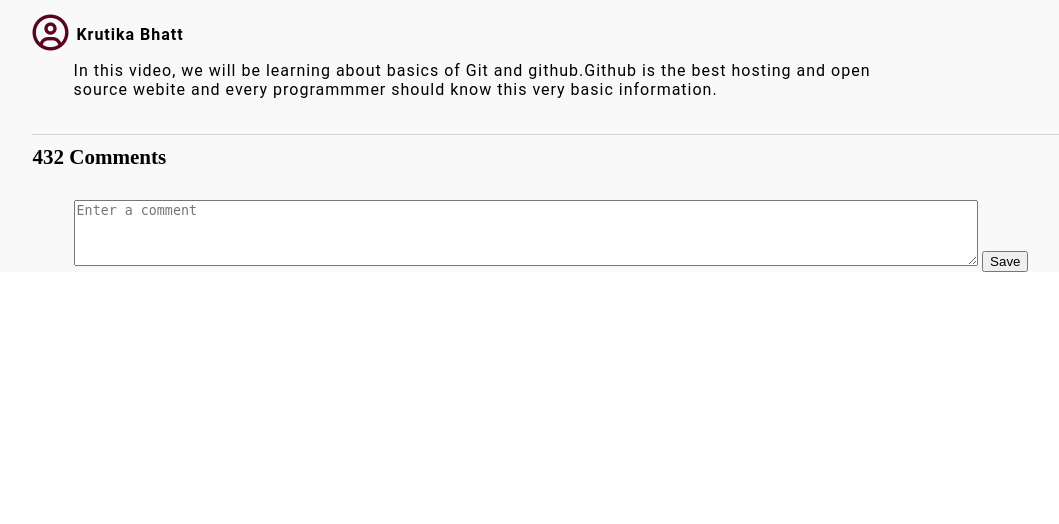
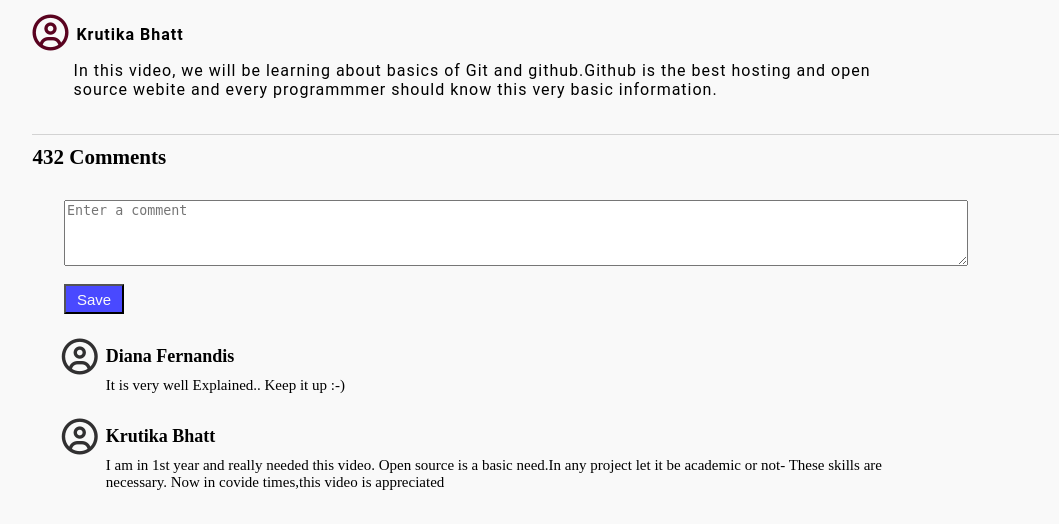
Before and after one commit to CSI-KJSCE/Video-Sharing-21-22-WorkShop1, a Django app: page /videoView/ in a window 1280 px wide. Shown: the part 790-1314 px from the top of the page, without its empty margins (70-1129 px from the left). Before the commit the page ends 1062 px from the top, so only its background shows below. Run offline with Django 3.2, Linux system fonts and the light colour scheme; some libraries are stand-ins or nearby versions.

Commit message:
Comment section added

```diff
--- a/static/css/video.css
+++ b/static/css/video.css
@@ -95,7 +95,51 @@
 }
 
 .MyComment{
-    display:block;
+    display:table-caption;
+    font-family: sans-serif;
     margin-left: 3.5%;
     margin-top: 30px;
 }
+
+.Comment_button{
+    height:30px;
+    margin-top:13px;
+    justify-self: end;
+    width:60px;
+    font-size: 15px;
+    color :#f9f9f9;
+    background-color:rgb(73, 73, 255);
+    cursor : pointer;
+
+}
+
+.OthersComment {
+    display: block;
+    margin-top:15px;
+    padding-top: 10px;
+    padding-bottom: 8px;
+    margin-left: 2.5%;
+}
+
+.SingleComment {
+    margin-bottom: 25px;
+}
+.NameText {
+    width : 800px;
+}
+.NameText >h4{
+    font-size:18px;
+    font-weight:bold;
+    margin-bottom: 5px;
+    margin-top: 7px;
+}
+.NameText >p{
+    font-size:15px;
+    margin-top: 10px;
+}
+
+.AlignCommentItem >i{
+    font-size:2em;
+    color :rgb(49, 48, 49);
+    margin-right: 8px;
+}
--- a/templates/videoView.html
+++ b/templates/videoView.html
@@ -70,7 +70,31 @@
                     <h3> 432 Comments</h3>
                     <div class="MyComment">
                         <textarea rows="4" cols="110" placeholder="Enter a comment"></textarea>
-                        <button>Save</button>
+                        <button class="Comment_button">Save</button>
+                    </div>
+
+                    <div class="OthersComment">
+                        <div class="SingleComment">
+                            <div class="AlignCommentItem" style="display: flex;">
+                                <i class="fa fa-user-circle-o" aria-hidden="true"></i>
+                                <div class="NameText">
+                                    <h4>Diana Fernandis</h4>
+                                    <p>It is very well Explained.. Keep it up :-)</p>
+                                </div>
+
+                            </div>
+                        </div>
+
+                        <div class="SingleComment">
+                            <div class="AlignCommentItem" style="display: flex;">
+                                <i class="fa fa-user-circle-o" aria-hidden="true"></i>
+                                <div class="NameText">
+                                    <h4>Krutika Bhatt</h4>
+                                    <p>I am in 1st year and really needed this video. Open source is a basic need.In any project let it be academic or not- These skills are necessary. Now in covide times,this video is appreciated</p>
+                                </div>
+
+                            </div>
+                        </div>
                     </div>
 
                 </div>
```
Also changed, not shown: website/models.py (+6 -4 lines), db.sqlite3.
